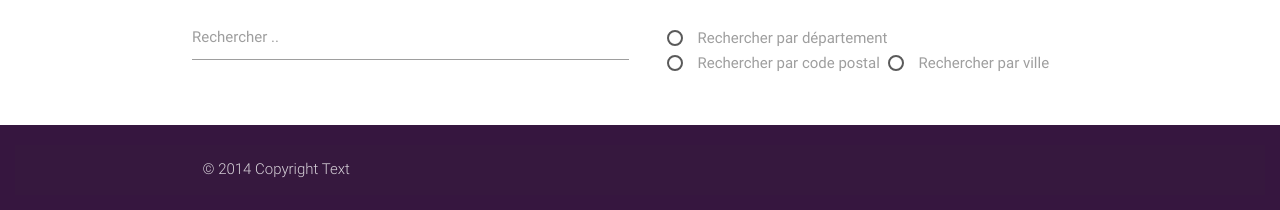
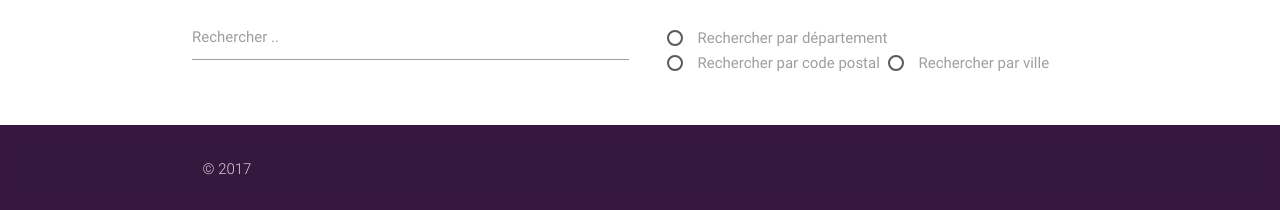
Before and after one commit to xSlOom/MuseumProject, a PHP site: page /search.php in a window 1280 px wide. Shown: the part 655-865 px from the top of the page. Run offline with PHP 8.4, Linux system fonts and the light colour scheme; some libraries are stand-ins or nearby versions.

Commit message:
Update search.php

```diff
--- a/search.php
+++ b/search.php
@@ -134,7 +134,7 @@ $fl = new Functions();
     <footer class="page-footer">
         <div class="footer-copyright">
             <div class="container">
-                © 2014 Copyright Text
+                © 2017
             </div>
         </div>
     </footer>
```
